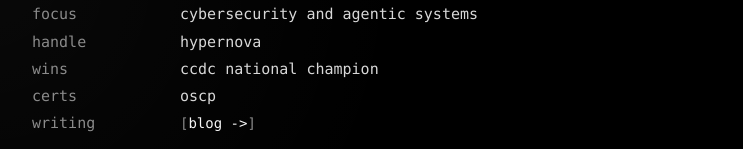
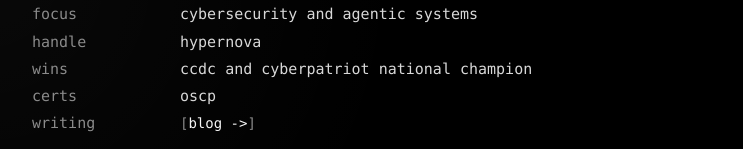
Before and after one commit to Akshay-Rohatgi/akshay-rohatgi.github.io, a plain HTML site: page index.html in a window 1280 px wide. Shown: the part 182-331 px from the top of the page, without its empty margins (268-1011 px from the left). Drawn offline with Linux system fonts and the light colour scheme.

Commit message:
self glaze
Signed-off-by: Akshay Rohatgi <52616034+Akshay-Rohatgi@users.noreply.github.com>

```diff
--- a/index.html
+++ b/index.html
@@ -282,7 +282,7 @@
           </div>
           <div class="stat">
             <dt class="key">wins</dt>
-            <dd class="value">ccdc national champion</dd>
+            <dd class="value">ccdc and cyberpatriot national champion</dd>
           </div>
           <div class="stat">
             <dt class="key">certs</dt>
```
